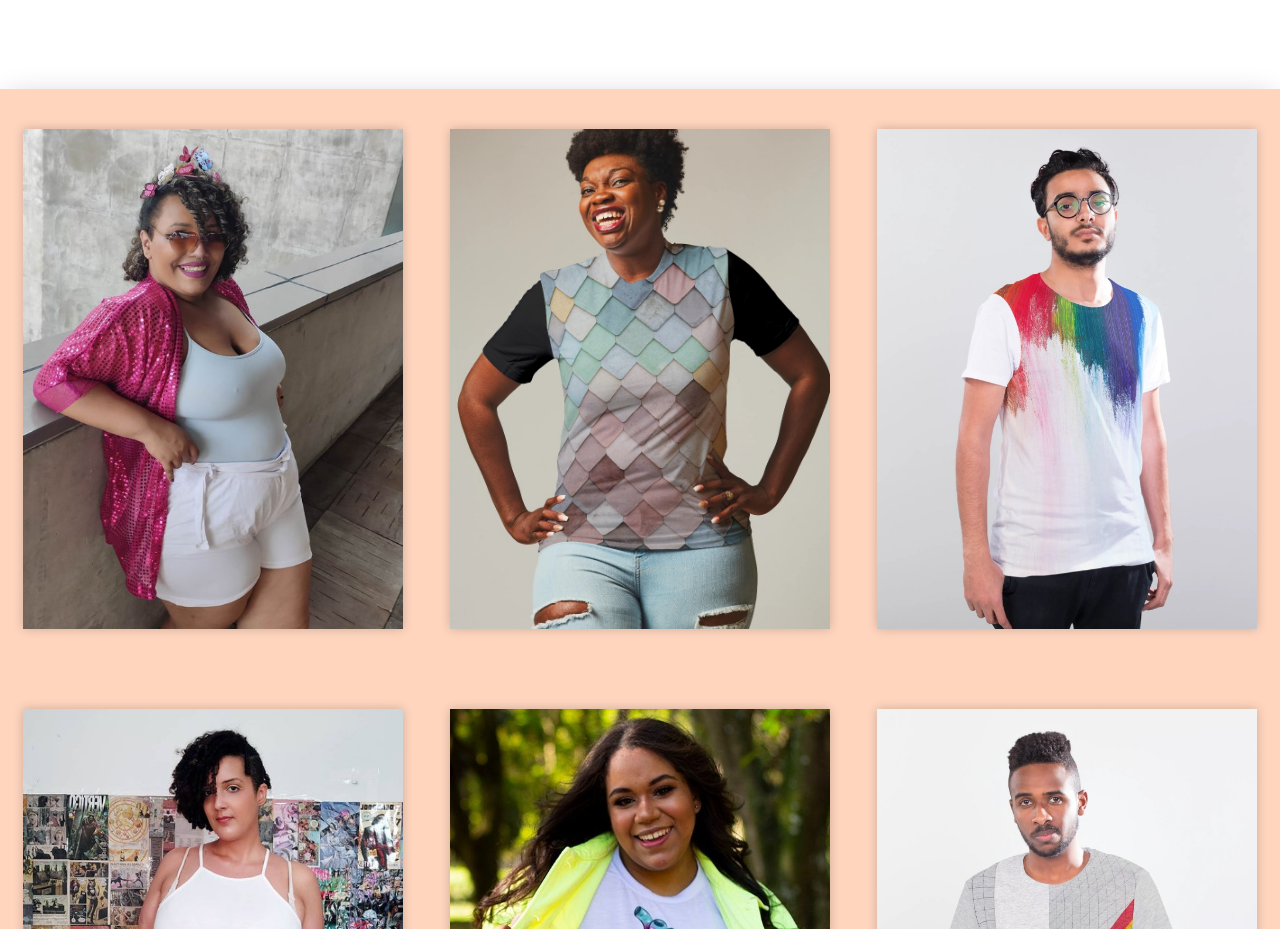
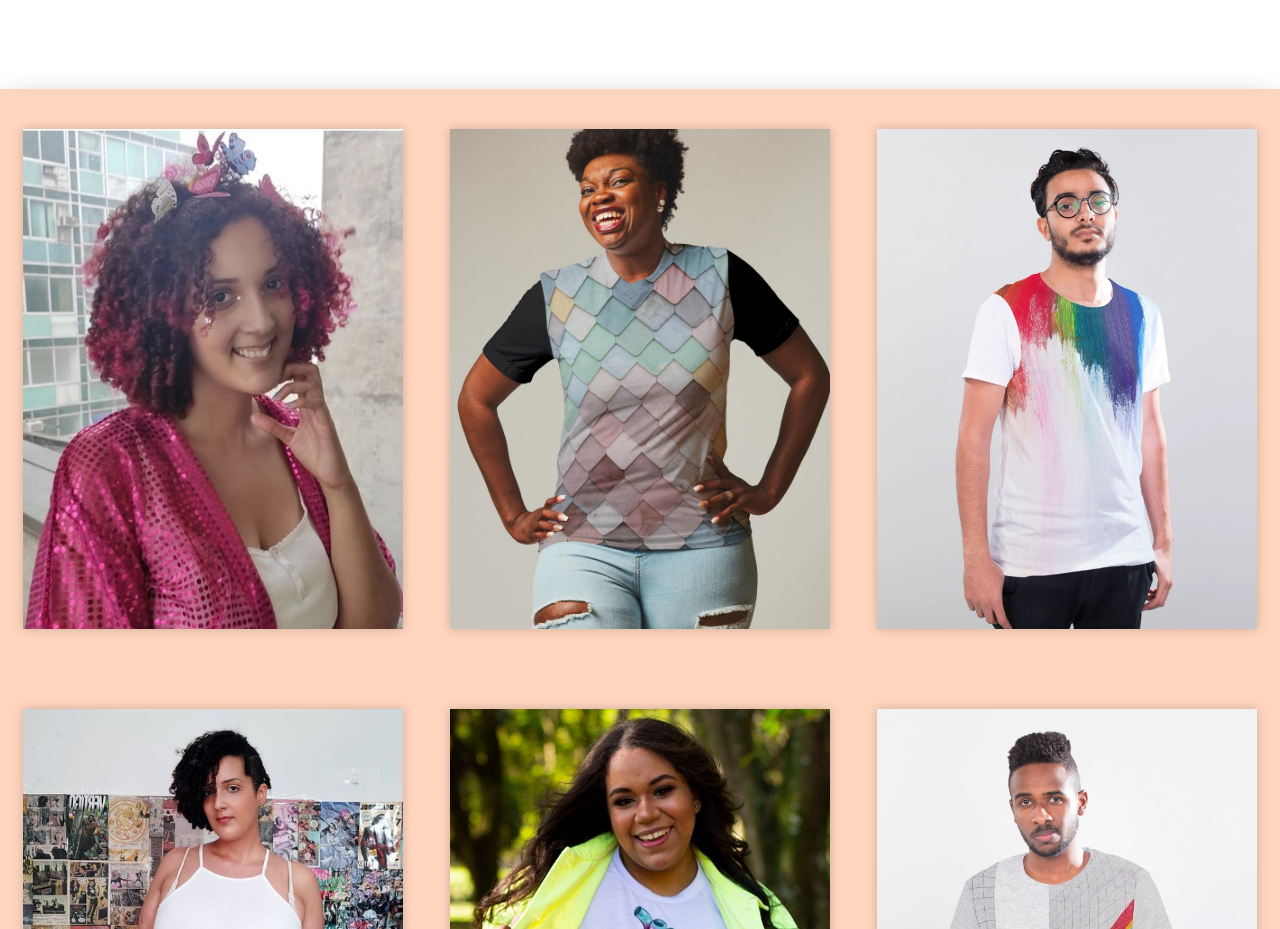
Before and after one commit to WesleyBueno/loja, an Angular app in the folder reVestir/: page /shop in a window 1280 px wide. Shown: the part 920-1849 px from the top of the page. Built offline with nearby package versions, Linux system fonts and the light colour scheme.

Commit message:
shop terminado

```diff
--- a/reVestir/src/app/shop/shop.component.html
+++ b/reVestir/src/app/shop/shop.component.html
@@ -46,7 +46,7 @@
 
     <!--Começo do container-->
     <div class="image" alt="Modelo feminina posando com o Kimono de paetê">
-        <img src="assets/Vistatrama.png">
+        <img src="assets/Captura de Tela (492).png">
         <!--Imagem do card-->
     </div>
     <div class="card-content">
```
Also changed, not shown: reVestir/src/assets/Captura de Tela (492).png (added).
